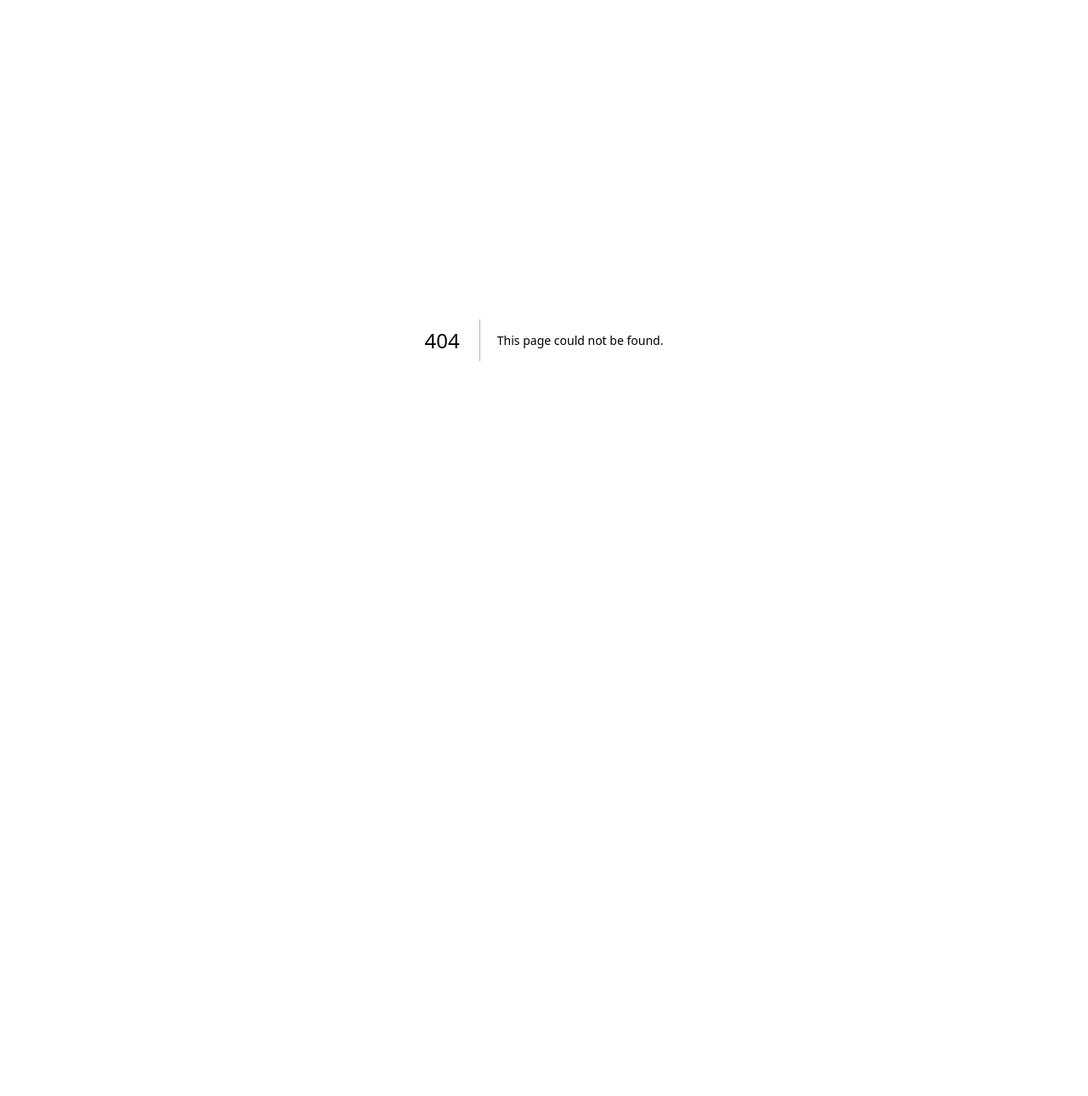
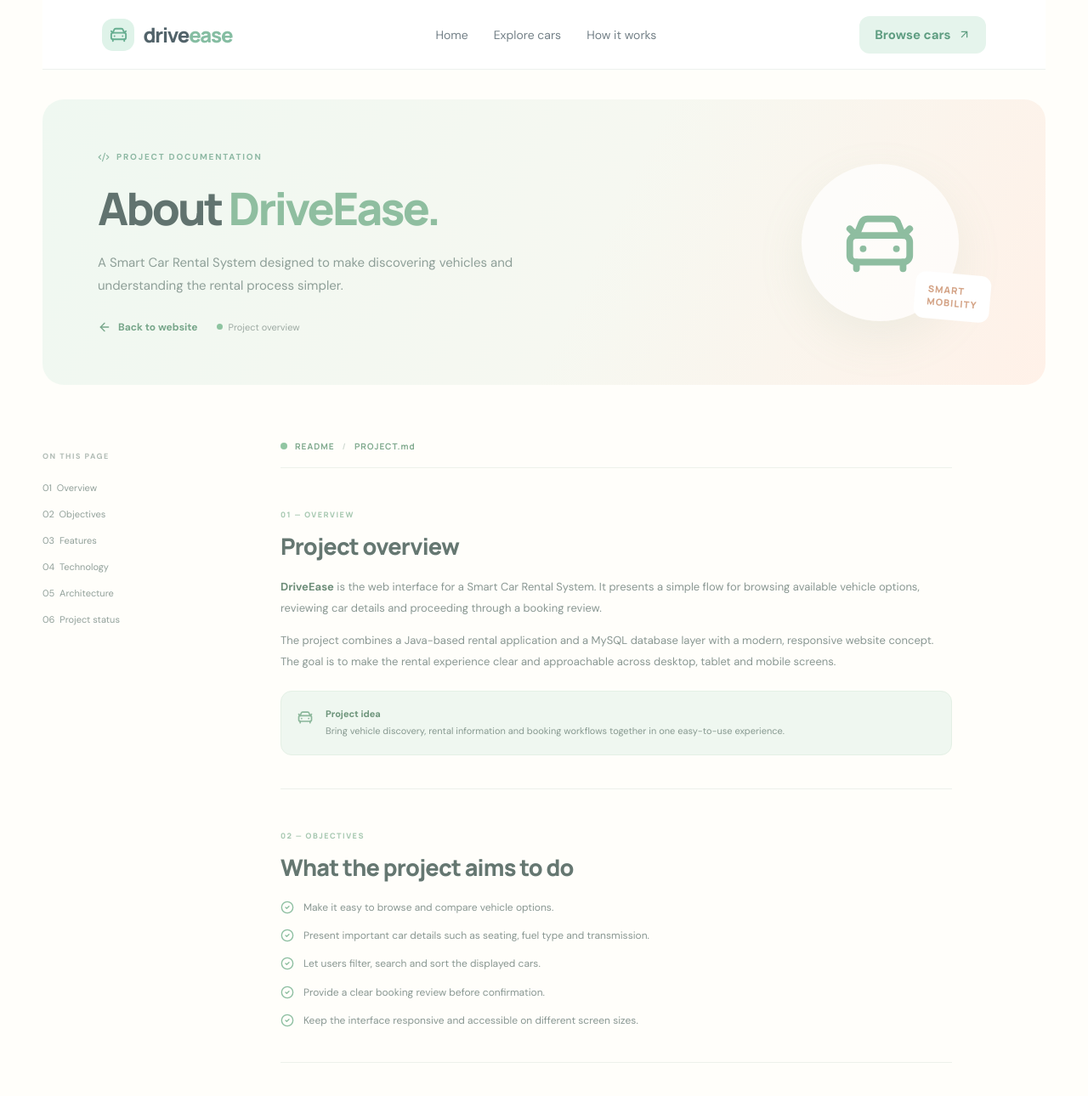
Before and after one commit to SRIVASTAVASRIHARSHA/VeloRent, a Next.js app: page /about in a window 1280 px wide. Before the commit this address had no page. Shown: the top 1290 px of the page at 85% size. Before the commit the page ends 800 px from the top, so only its background shows below. Built offline with nearby package versions, Linux system fonts and the light colour scheme.

Commit message:
Add README-style project documentation page

```diff
--- /dev/null
+++ b/app/about/page.tsx
@@ -0,0 +1,91 @@
+import Link from "next/link";
+import { ArrowLeft, ArrowUpRight, CarFront, CheckCircle2, Code2, Database, Layers3, ShieldCheck, Workflow } from "lucide-react";
+
+export default function AboutPage() {
+  return (
+    <main className="about-page">
+      <header className="topbar about-topbar">
+        <Link className="brand" href="/"><span className="brand-mark"><CarFront size={23}/></span><span>drive<span className="brand-accent">ease</span></span></Link>
+        <nav className="nav-links about-nav">
+          <Link href="/">Home</Link><Link href="/#explore">Explore cars</Link><Link href="/#how">How it works</Link>
+        </nav>
+        <Link className="host-btn" href="/#explore">Browse cars <ArrowUpRight size={15}/></Link>
+      </header>
+
+      <section className="about-hero">
+        <div className="about-hero-inner">
+          <div className="eyebrow"><Code2 size={14}/> PROJECT DOCUMENTATION</div>
+          <h1>About <span>DriveEase.</span></h1>
+          <p>A Smart Car Rental System designed to make discovering vehicles and understanding the rental process simpler.</p>
+          <div className="about-hero-actions"><Link className="about-back" href="/"><ArrowLeft size={16}/> Back to website</Link><span className="about-status"><span/> Project overview</span></div>
+        </div>
+        <div className="about-hero-art"><div className="about-art-circle"><CarFront size={94}/></div><span className="about-art-tag">SMART<br/>MOBILITY</span></div>
+      </section>
+
+      <div className="about-layout">
+        <aside className="about-toc">
+          <span className="about-toc-title">ON THIS PAGE</span>
+          <a href="#overview">01&nbsp; Overview</a><a href="#objectives">02&nbsp; Objectives</a><a href="#features">03&nbsp; Features</a><a href="#technology">04&nbsp; Technology</a><a href="#architecture">05&nbsp; Architecture</a><a href="#status">06&nbsp; Project status</a>
+        </aside>
+
+        <article className="readme-content">
+          <div className="readme-label"><span className="readme-dot"/> README <span className="readme-muted">/</span> PROJECT.md</div>
+          <section id="overview" className="readme-section">
+            <span className="readme-number">01 — OVERVIEW</span><h2>Project overview</h2>
+            <p><strong>DriveEase</strong> is the web interface for a Smart Car Rental System. It presents a simple flow for browsing available vehicle options, reviewing car details and proceeding through a booking review.</p>
+            <p>The project combines a Java-based rental application and a MySQL database layer with a modern, responsive website concept. The goal is to make the rental experience clear and approachable across desktop, tablet and mobile screens.</p>
+            <div className="readme-callout"><CarFront size={20}/><p><strong>Project idea</strong><br/>Bring vehicle discovery, rental information and booking workflows together in one easy-to-use experience.</p></div>
+          </section>
+
+          <section id="objectives" className="readme-section">
+            <span className="readme-number">02 — OBJECTIVES</span><h2>What the project aims to do</h2>
+            <ul className="readme-check-list">
+              <li><CheckCircle2/> Make it easy to browse and compare vehicle options.</li><li><CheckCircle2/> Present important car details such as seating, fuel type and transmission.</li><li><CheckCircle2/> Let users filter, search and sort the displayed cars.</li><li><CheckCircle2/> Provide a clear booking review before confirmation.</li><li><CheckCircle2/> Keep the interface responsive and accessible on different screen sizes.</li>
+            </ul>
+          </section>
+
+          <section id="features" className="readme-section">
+            <span className="readme-number">03 — FEATURES</span><h2>Core features</h2>
+            <div className="readme-feature-grid">
+              <div><span className="readme-feature-icon mint"><CarFront/></span><h3>Vehicle discovery</h3><p>Browse a sample fleet with vehicle images, categories, ratings and specifications.</p></div>
+              <div><span className="readme-feature-icon peach"><Workflow/></span><h3>Search & filters</h3><p>Search by car name or type, filter by category and sort the available sample listings.</p></div>
+              <div><span className="readme-feature-icon blue"><ShieldCheck/></span><h3>Booking review</h3><p>Review a demo booking summary and see the estimated rental cost before proceeding.</p></div>
+              <div><span className="readme-feature-icon lavender"><Layers3/></span><h3>Responsive UI</h3><p>Use the website on desktop, tablet or mobile with layouts that adapt to screen size.</p></div>
+            </div>
+          </section>
+
+          <section id="technology" className="readme-section">
+            <span className="readme-number">04 — TECHNOLOGY</span><h2>Technology stack</h2>
+            <div className="readme-tech-table">
+              <div><span>Frontend</span><strong>Next.js · React · TypeScript</strong></div><div><span>Styling</span><strong>CSS · Responsive layouts</strong></div><div><span>Icons</span><strong>Lucide React</strong></div><div><span>Backend application</span><strong>Java</strong></div><div><span>Database integration</span><strong>JDBC · MySQL</strong></div>
+            </div>
+            <p className="readme-small-note">The website currently uses local sample vehicle data. The Java/JDBC application is a separate console application at this stage.</p>
+          </section>
+
+          <section id="architecture" className="readme-section">
+            <span className="readme-number">05 — ARCHITECTURE</span><h2>How the parts fit together</h2>
+            <div className="architecture-flow">
+              <div><Code2/><strong>Next.js website</strong><small>Vehicle browsing and booking interface</small></div><span className="architecture-arrow">↔</span>
+              <div className="architecture-pending"><Workflow/><strong>REST API</strong><small>Integration layer to be implemented</small></div><span className="architecture-arrow">↔</span>
+              <div><Database/><strong>Java + MySQL</strong><small>Application logic and persistent data</small></div>
+            </div>
+            <p>To connect the website to live database records, the Java application needs HTTP API endpoints. The frontend can then request vehicle data and submit booking details through that API. Database credentials must remain on the backend and should never be placed in frontend code.</p>
+          </section>
+
+          <section id="status" className="readme-section readme-last">
+            <span className="readme-number">06 — PROJECT STATUS</span><h2>Current implementation status</h2>
+            <div className="status-list">
+              <div><CheckCircle2/><span><strong>Website UI prototype</strong><small>Implemented with sample car listings and demo interactions.</small></span><em className="status-done">Available</em></div>
+              <div><CheckCircle2/><span><strong>Java + JDBC + MySQL application</strong><small>Database-connected console application prepared separately.</small></span><em className="status-done">Prepared</em></div>
+              <div><span className="status-pending-icon">○</span><span><strong>Website-to-backend API</strong><small>REST endpoints and live frontend integration are the next step.</small></span><em className="status-next">Next step</em></div>
+              <div><span className="status-pending-icon">○</span><span><strong>Live booking persistence from website</strong><small>Requires the API integration and end-to-end testing.</small></span><em className="status-next">Pending</em></div>
+            </div>
+            <div className="readme-callout next-callout"><Database size={20}/><p><strong>Integration note</strong><br/>The booking confirmation on the website is currently a demo interaction. It does not yet create a booking in MySQL.</p></div>
+          </section>
+          <div className="readme-footer"><span>END OF README</span><Link href="/">Return to DriveEase <ArrowUpRight size={15}/></Link></div>
+        </article>
+      </div>
+      <footer className="footer about-footer"><Link className="brand" href="/"><span className="brand-mark"><CarFront size={22}/></span><span>drive<span className="brand-accent">ease</span></span></Link><p>Thoughtful rides for wherever life takes you.</p><small>© 2026 DriveEase. A Smart Car Rental System project.</small></footer>
+    </main>
+  );
+}
```
